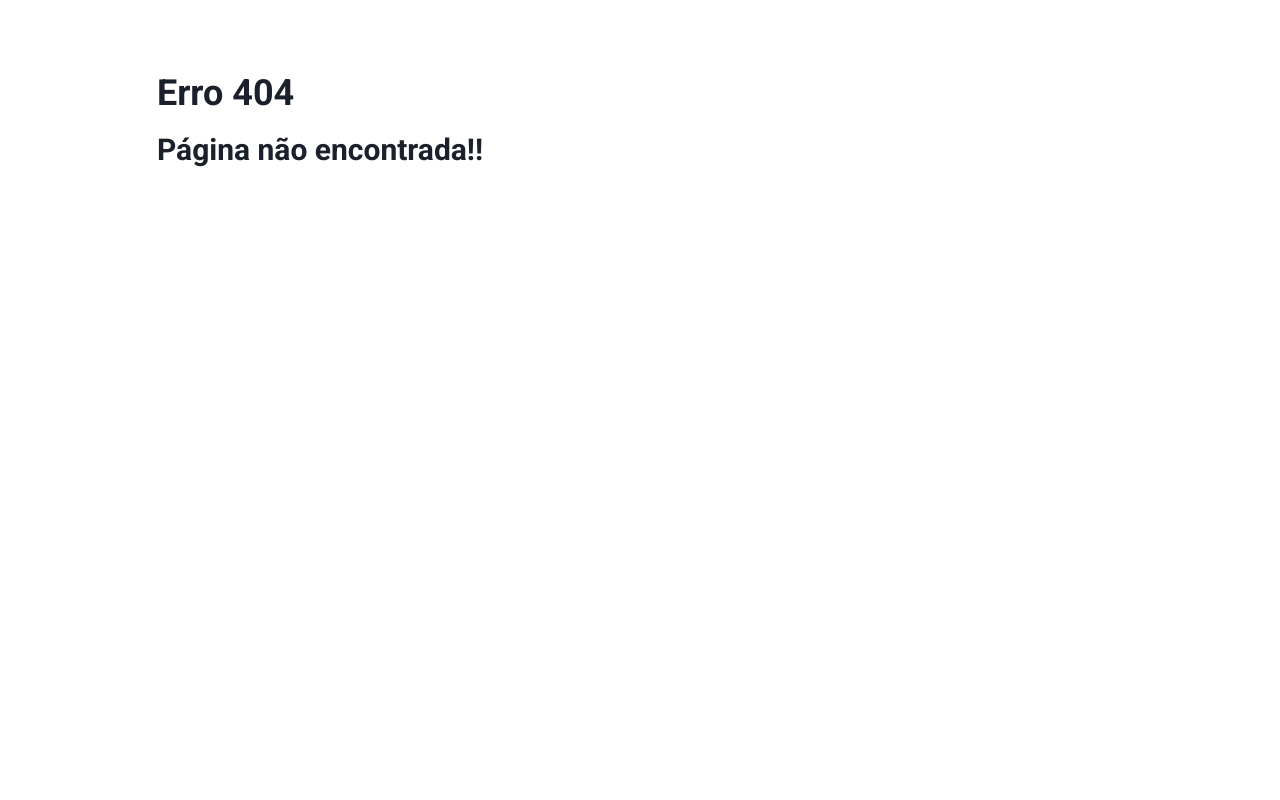
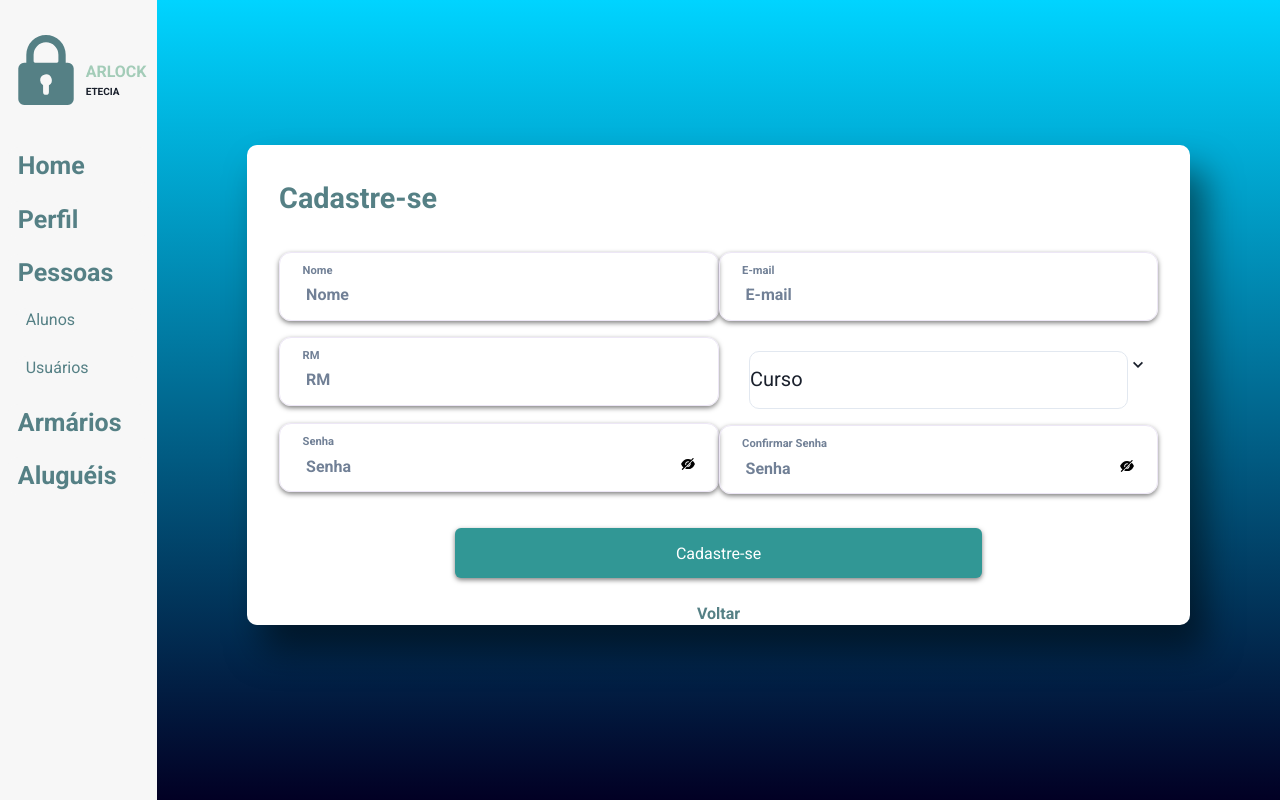
Before and after one commit to GabrieelAraujoo/front-arlock, a React (Create React App) app: page /Cadastro in a window 1280 px wide. Before the commit this address had no page. Built offline with nearby package versions, Linux system fonts and the light colour scheme.

Commit message:
tela de cadastro

```diff
--- a/src/App.js
+++ b/src/App.js
@@ -5,6 +5,8 @@ import NotFound from "./pages/NotFound";
 import HomeAdm from "./pages/dashboard/Adm/index";
 import PerfilAdm from "./pages/dashboard/Adm/perfil";
 import AlunosAdm from "./pages/dashboard/Adm/alunos";
+import Cadastro from "./pages/login/Cadastro";
+
 
 function App() {
   return (
@@ -15,6 +17,7 @@ function App() {
         <Route path="/Adm/Home" element={<HomeAdm />} />
         <Route path="/Adm/Perfil" element={<PerfilAdm />} />
         <Route path="/Adm/Alunos" element={<AlunosAdm />} />
+        <Route path="/Cadastro" element={<Cadastro />} />
       </Routes>
     </div>
   );
--- /dev/null
+++ b/src/pages/login/Cadastro.jsx
@@ -0,0 +1,110 @@
+import React, { useState } from "react";
+import { Main } from "../../layout/Main";
+import { Container } from "../../layout/Container";
+import { Flex, Text, Button, Select } from "@chakra-ui/react";
+import { InputLabelIcon } from "../../components/Input/Login";
+import { InputLabel } from "../../components/Input/Geral";
+
+
+export default function Cadastro() {
+  const [status, setStatus] = useState(true);
+
+  function changeShowPassword() {
+    if (status === true) {
+      setStatus(false);
+    } else {
+      setStatus(true);
+    }
+  }
+
+  return (
+    <Main>
+      <Container>
+        <Flex
+          width="100%"
+          height="100%"
+          justifyContent="center"
+          alignItems="center"
+        >
+
+
+          <Flex
+            boxShadow=" 15px 25px 35px rgb(0, 0, 0, .5);"
+            backgroundColor="#fff"
+            width={{ base: "80%", lg: "943px" }}
+            height ="60%"
+            direction="column"
+            padding="2rem"
+            alignItems="left"
+            marginBottom="30px"
+            borderRadius="10px"
+          >
+            <Text
+              color="#558085"
+              fontWeight="bold"
+              direction = "left"
+              marginBottom="1rem"
+              fontSize={{ sm: "0.8", md: "1.5rem", lg: "1.8rem" }}
+            >
+              Cadastre-se
+            </Text>
+
+             <Flex width="100%" >
+
+            <Flex width="50%" direction="column"   marginBottom="10px">
+              <InputLabel label={"Nome"} type="text" placeholder="Nome" />
+              <InputLabel label={"RM"} type="number" placeholder="RM" />
+              <InputLabelIcon
+                label={"Senha"}
+                showPassword={changeShowPassword}
+                status={status}
+                type={status ? "password" : "text"}
+                placeholder="Senha"
+              />
+            </Flex>
+
+            <Flex  width="50%" direction="column"  marginBottom="10px">
+              <InputLabel label={"E-mail"} type="email" placeholder="E-mail" />
+              <Select borderRadius="10px" padding="1.9rem" height="220%" fontSize="20px" size="100px" label={" curso"} placeholder="Curso" >
+              <option value='option1'>Administração</option>
+              <option value='option2'>Nutrição</option>
+              <option value='option3'>Quimica</option>
+              <option value='option4'>Desenvolvimento de Sistemas</option>
+              </Select>
+
+              <InputLabelIcon
+                label={"Confirmar Senha"}
+                showPassword={changeShowPassword}
+                status={status}
+                type={status ? "password" : "text"}
+                placeholder="Senha"
+              />
+            </Flex>
+
+            </Flex>
+
+            <Flex justifyContent="center">
+
+            <Button
+              height="50px"
+              colorScheme="teal"
+              boxShadow=" 0 2px 5px rgb(0, 0, 0, .5);"
+              width="60%"
+              marginY="1.5rem"
+              fontWeight="normal"
+                          >
+              Cadastre-se
+            </Button>
+            </Flex>
+
+            <Flex justifyContent="center">
+              <Text direction="center" color="#558085" fontWeight="bold" cursor="pointer">
+                Voltar
+              </Text>
+              </Flex>
+          </Flex>
+        </Flex>
+      </Container>
+    </Main>
+  );
+}
```
